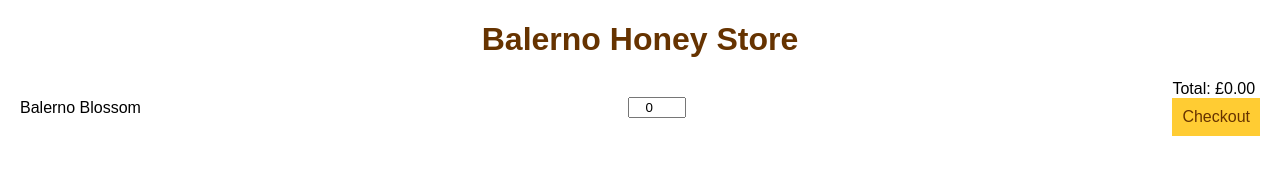
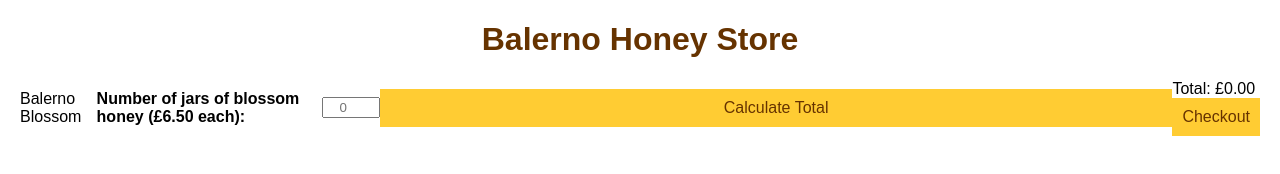
Before and after one commit to x944242/stripeysite, a plain HTML site: page index.html in a window 1280 px wide. Drawn offline with Linux system fonts and the light colour scheme.

Commit message:
Update index.html

```diff
--- a/index.html
+++ b/index.html
@@ -13,8 +13,19 @@
     <div class="product">
         <span>Balerno Blossom</span>
         <!--<label for="qty1">Quantity:</label>-->
-        <input type="number" id="qty1" min="0" value="0" data-price="6.50">
-    <div/>
+
+
+        <label for="jar-count">Number of jars of blossom honey (£6.50 each):</label>
+<input type="number" id="jar-count" step="1" min="0" placeholder="0">
+<button id="calculate-button">Calculate Total</button>
+
+
+        <div/>
+
+
+
+
+
         <!--
     <div class="product">
     <span>Pentland Heather </span>
```
